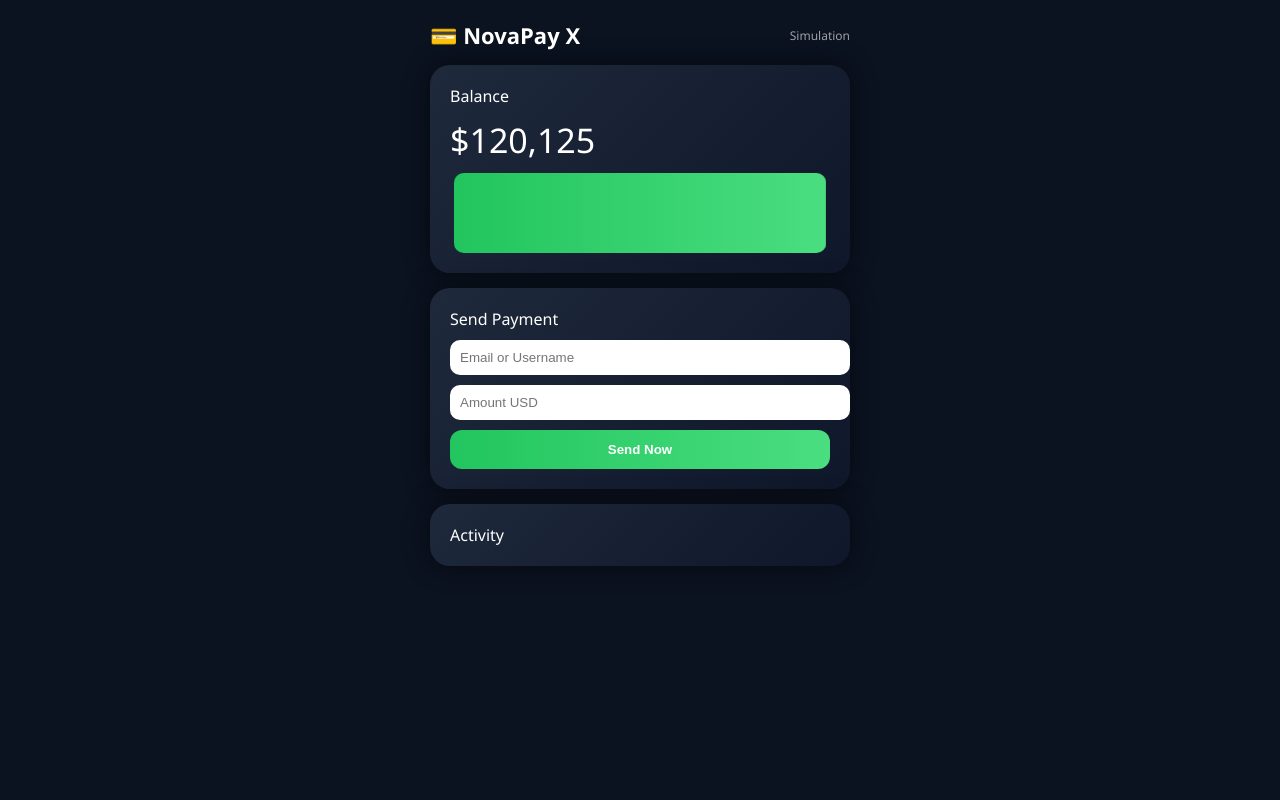
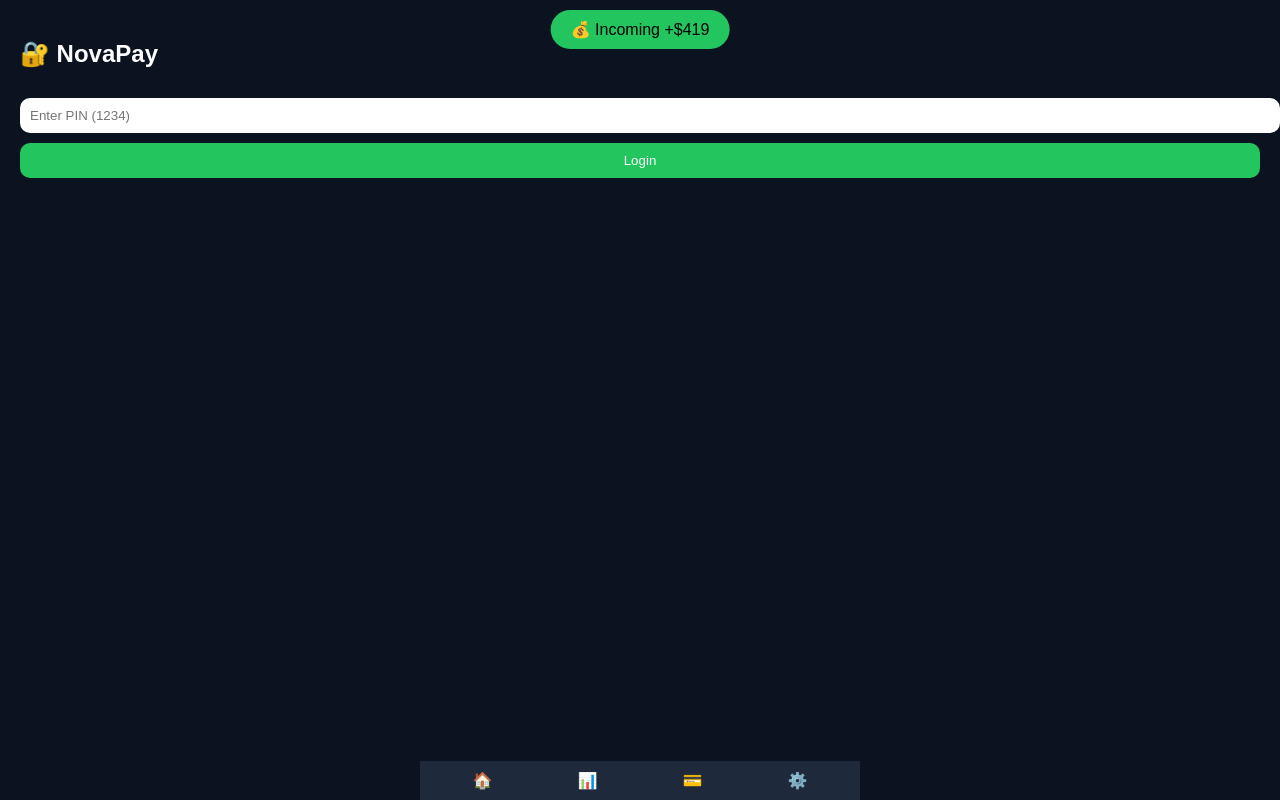
Before and after one commit to taufiq522/novabank, a plain HTML site: page index.html in a window 1280 px wide. Drawn offline with Linux system fonts and the light colour scheme.

Commit message:
Update index.html

```diff
--- a/index.html
+++ b/index.html
@@ -3,60 +3,57 @@
 <head>
 <meta charset="UTF-8">
 <meta name="viewport" content="width=device-width, initial-scale=1.0">
-<title>NovaPay X</title>
+<title>NovaPay Ultimate</title>
 
 <style>
 body{
   margin:0;
-  font-family:'Segoe UI',sans-serif;
+  font-family:sans-serif;
   background:#0b1220;
   color:white;
 }
 
-.container{
-  max-width:420px;
-  margin:auto;
+.screen{
+  display:none;
   padding:20px;
 }
 
-.header{
-  display:flex;
-  justify-content:space-between;
-  align-items:center;
-}
-
-.logo{
-  font-size:22px;
-  font-weight:bold;
-}
-
-.badge{
-  font-size:12px;
-  opacity:0.6;
+.active{
+  display:block;
 }
 
 .card{
-  background:linear-gradient(135deg,#1e293b,#0f172a);
+  background:#1e293b;
   padding:20px;
   border-radius:20px;
   margin-top:15px;
-  box-shadow:0 0 25px rgba(0,0,0,0.5);
 }
 
 .balance{
-  font-size:34px;
-  margin-top:10px;
+  font-size:28px;
+}
+
+.nav{
+  position:fixed;
+  bottom:0;
+  width:100%;
+  max-width:420px;
+  left:50%;
+  transform:translateX(-50%);
+  background:#1e293b;
+  display:flex;
+  justify-content:space-around;
+  padding:10px;
 }
 
 button{
   width:100%;
-  padding:12px;
+  padding:10px;
+  margin-top:10px;
   border:none;
-  border-radius:12px;
-  margin-top:10px;
-  background:linear-gradient(90deg,#22c55e,#4ade80);
+  border-radius:10px;
+  background:#22c55e;
   color:white;
-  font-weight:bold;
 }
 
 input{
@@ -69,7 +66,7 @@ input{
 
 #notif{
   position:fixed;
-  top:15px;
+  top:10px;
   left:50%;
   transform:translateX(-50%);
   background:#22c55e;
@@ -78,30 +75,6 @@ input{
   border-radius:20px;
   display:none;
 }
-
-.loader{
-  display:none;
-  margin-top:10px;
-  font-size:14px;
-}
-
-.log{
-  font-size:14px;
-  margin-top:5px;
-}
-
-.chart{
-  height:80px;
-  background:linear-gradient(90deg,#22c55e,#4ade80);
-  border-radius:10px;
-  margin-top:10px;
-  animation:move 2s infinite alternate;
-}
-
-@keyframes move{
-  from{transform:scaleX(0.9)}
-  to{transform:scaleX(1)}
-}
 </style>
 </head>
 
@@ -109,79 +82,109 @@ input{
 
 <div id="notif"></div>
 
-<div class="container">
-
-<div class="header">
-  <div class="logo">💳 NovaPay X</div>
-  <div class="badge">Simulation</div>
+<!-- LOGIN -->
+<div id="login" class="screen active">
+  <h2>🔐 NovaPay</h2>
+  <input type="password" id="pin" placeholder="Enter PIN (1234)">
+  <button onclick="login()">Login</button>
 </div>
 
-<div class="card">
-  <div>Balance</div>
-  <div class="balance" id="saldo">$120,000</div>
-  <div class="chart"></div>
+<!-- HOME -->
+<div id="home" class="screen">
+  <h3>🏠 Dashboard</h3>
+
+  <div class="card">
+    Balance
+    <div class="balance" id="saldo">$300,000</div>
+  </div>
+
+  <div class="card">
+    Send Money
+    <input id="user" placeholder="Username">
+    <input id="amount" type="number" placeholder="Amount">
+    <button onclick="send()">Send</button>
+  </div>
 </div>
 
-<div class="card">
-  <div>Send Payment</div>
-  <input id="user" placeholder="Email or Username">
-  <input id="amount" type="number" placeholder="Amount USD">
-  <button onclick="send()">Send Now</button>
-  <div class="loader" id="loading">⏳ Processing...</div>
-</div>
-
-<div class="card">
-  <div>Activity</div>
+<!-- ACTIVITY -->
+<div id="activity" class="screen">
+  <h3>📊 Activity</h3>
   <div id="log"></div>
 </div>
 
+<!-- CARD -->
+<div id="card" class="screen">
+  <h3>💳 Card</h3>
+  <div class="card">
+    **** **** 7788 <br>
+    Valid 12/30
+  </div>
+</div>
+
+<!-- SETTINGS -->
+<div id="settings" class="screen">
+  <h3>⚙️ Settings</h3>
+  <div class="card">Dark Mode ✔</div>
+</div>
+
+<div class="nav">
+  <div onclick="show('home')">🏠</div>
+  <div onclick="show('activity')">📊</div>
+  <div onclick="show('card')">💳</div>
+  <div onclick="show('settings')">⚙️</div>
 </div>
 
 <script>
-let saldo = 120000;
+let saldo = 300000;
 
-function update(){
-  document.getElementById("saldo").innerText =
-    "$" + Math.floor(saldo).toLocaleString();
+function show(id){
+  document.querySelectorAll(".screen").forEach(s=>s.classList.remove("active"));
+  document.getElementById(id).classList.add("active");
+}
+
+function login(){
+  let pin = document.getElementById("pin").value;
+  if(pin==="1234"){
+    show("home");
+  } else {
+    alert("PIN salah");
+  }
 }
 
 function notif(text){
-  let n = document.getElementById("notif");
-  n.innerText = text;
+  let n=document.getElementById("notif");
+  n.innerText=text;
   n.style.display="block";
   setTimeout(()=>n.style.display="none",2000);
 }
 
 function send(){
-  let user = document.getElementById("user").value;
-  let amount = parseFloat(document.getElementById("amount").value);
+  let user=document.getElementById("user").value;
+  let amount=parseFloat(document.getElementById("amount").value);
 
   if(!user || !amount){
-    alert("Lengkapi data");
+    alert("Isi dulu");
     return;
   }
 
-  document.getElementById("loading").style.display="block";
-
+  notif("Processing...");
   setTimeout(()=>{
     saldo -= amount;
-    update();
-    notif("Payment Sent 💸");
+    document.getElementById("saldo").innerText="$"+saldo.toLocaleString();
+    notif("Transfer Success 💸");
 
-    let log = document.getElementById("log");
-    log.innerHTML = `<div class="log">Sent $${amount} to ${user}</div>` + log.innerHTML;
-
-    document.getElementById("loading").style.display="none";
+    let log=document.getElementById("log");
+    log.innerHTML = `<div>Sent $${amount} to ${user}</div>` + log.innerHTML;
   },1500);
 }
 
-// auto movement
+// auto uang masuk biar hidup
 setInterval(()=>{
-  saldo += Math.random()*300;
-  update();
-},3000);
-
-update();
+  let masuk = Math.random()*1000;
+  saldo += masuk;
+  document.getElementById("saldo").innerText="$"+saldo.toLocaleString();
+  notif("💰 Incoming +$"+Math.floor(masuk));
+},5000);
 </script>
 
 </body>
```
